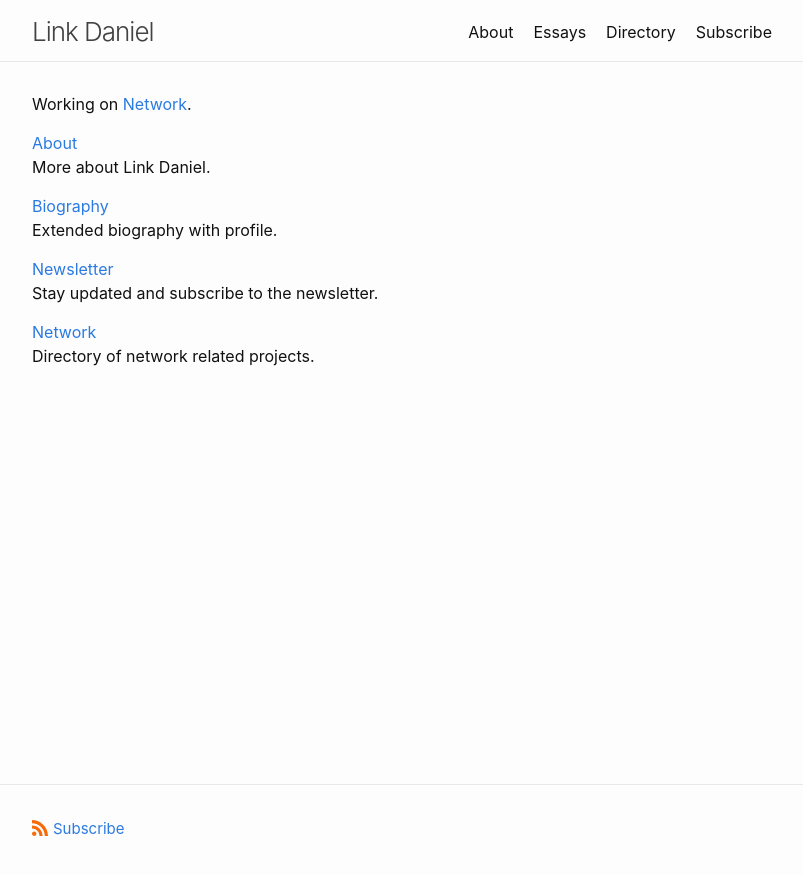
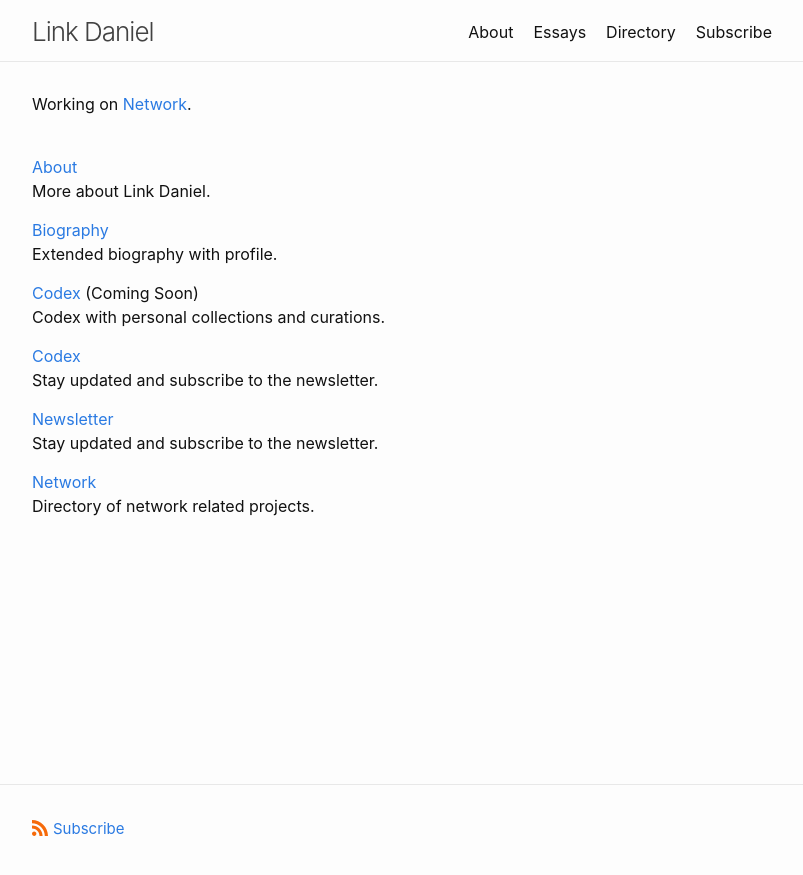
Before and after one commit to link-daniel/link.github.io, a Jekyll site: the page built from index.md, in a window 1280 px wide. Shown: the top 875 px of the page, without its empty margins (238-1041 px from the left). Built offline with Jekyll 4.4.1, drawn with Linux system fonts in a browser that asks for light colours.

Commit message:
Update index.md

```diff
--- a/index.md
+++ b/index.md
@@ -11,6 +11,7 @@ layout: home
 
 Working on [Network](/www.network.com.de).
 <br>
+<br>
 
 [About](/linkdaniel.pages.dev/about)
 <br>
@@ -20,6 +21,14 @@ More about Link Daniel.
 <br>
 Extended biography with profile.
 
+[Codex](/linkdaniel.org) (Coming Soon)
+<br>
+Codex with personal collections and curations.
+
+[Codex](/essays)
+<br>
+Stay updated and subscribe to the newsletter.
+
 [Newsletter](/linkdaniel.substack.com)
 <br>
 Stay updated and subscribe to the newsletter.
```
